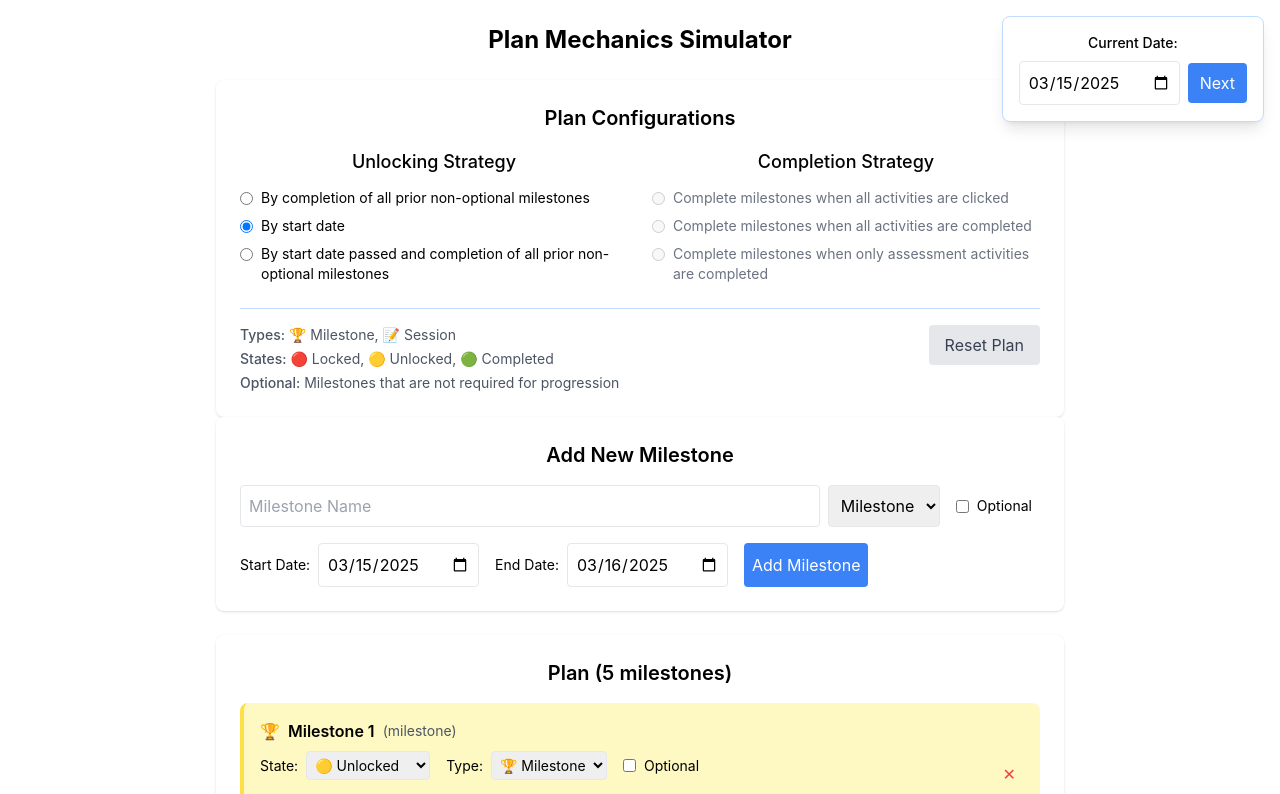
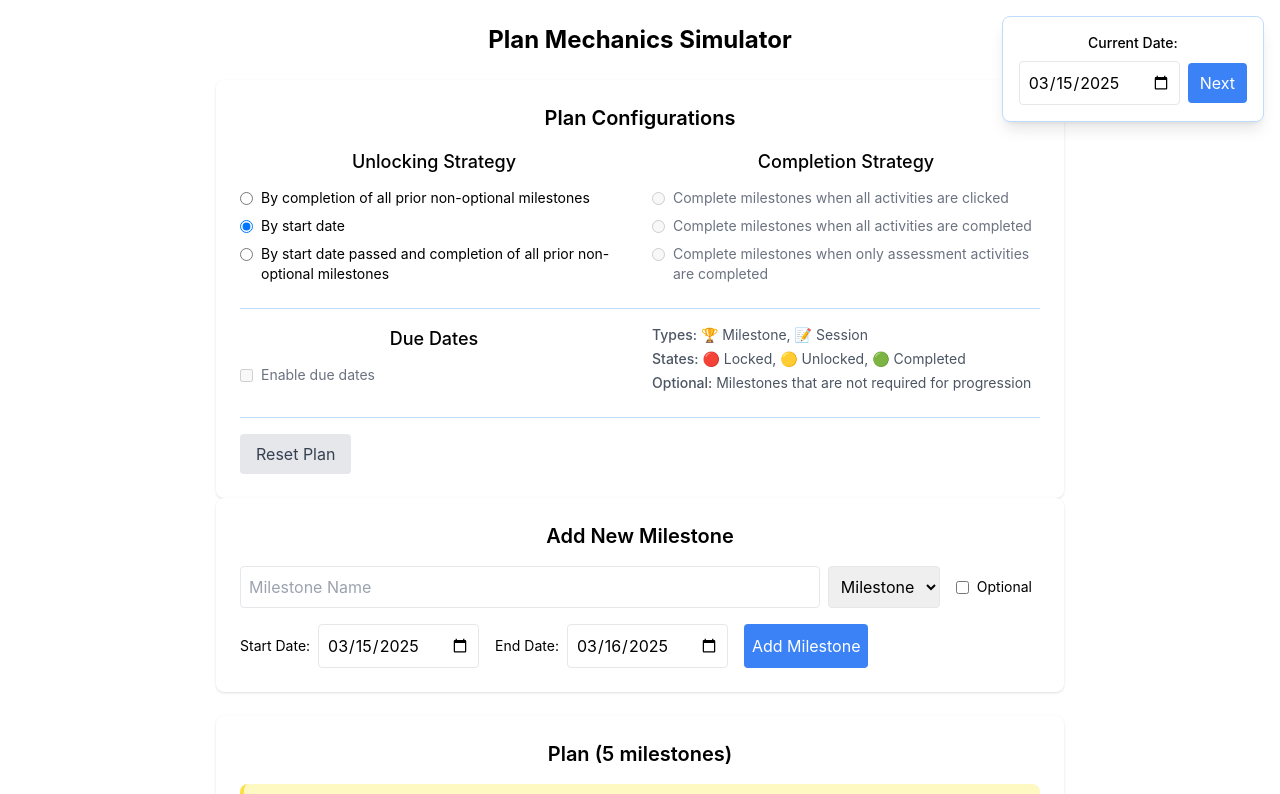
Before and after one commit to trekdemo/plan-mechanics-simulator, a React (Create React App) app: page / in a window 1280 px wide. Shown: the top 794 px of the page. Built offline with nearby package versions, Linux system fonts and the light colour scheme.

Commit message:
Added placeholder for Due Dates work

```diff
--- a/src/components/PlanConfigurations/PlanConfigurations.js
+++ b/src/components/PlanConfigurations/PlanConfigurations.js
@@ -98,12 +98,34 @@ const PlanConfigurations = ({
       </div>
 
       <div className="mt-6 pt-4 border-t border-blue-200">
-        <div className="flex justify-between items-start">
+        <div className="grid grid-cols-2 gap-6">
+          {/* Left Column - Due Dates */}
+          <div>
+            <h3 className="text-lg font-medium mb-3">Due Dates</h3>
+            <div>
+              <label className="flex items-center">
+                <input
+                  type="checkbox"
+                  className="form-checkbox"
+                  disabled
+                  checked={false}
+                />
+                <span className="ml-2 text-sm text-gray-500">Enable due dates</span>
+              </label>
+            </div>
+          </div>
+
+          {/* Right Column - Legend */}
           <div className="text-sm text-gray-600 text-left">
             <div className="mb-1"><span className="font-medium">Types:</span> 🏆 Milestone, 📝 Session</div>
             <div className="mb-1"><span className="font-medium">States:</span> 🔴 Locked, 🟡 Unlocked, 🟢 Completed</div>
             <div><span className="font-medium">Optional:</span> Milestones that are not required for progression</div>
           </div>
+        </div>
+      </div>
+
+      <div className="mt-6 pt-4 border-t border-blue-200">
+        <div className="flex justify-start">
           <button
             className="bg-gray-200 hover:bg-gray-300 text-gray-700 px-4 py-2 rounded text-left"
             onClick={resetPlanMilestones}
```
